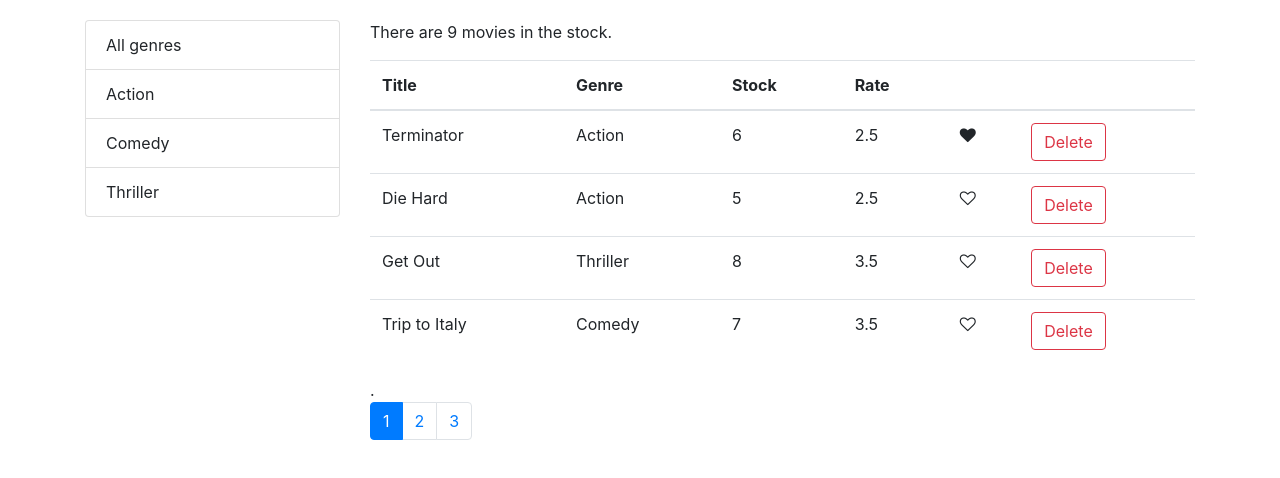
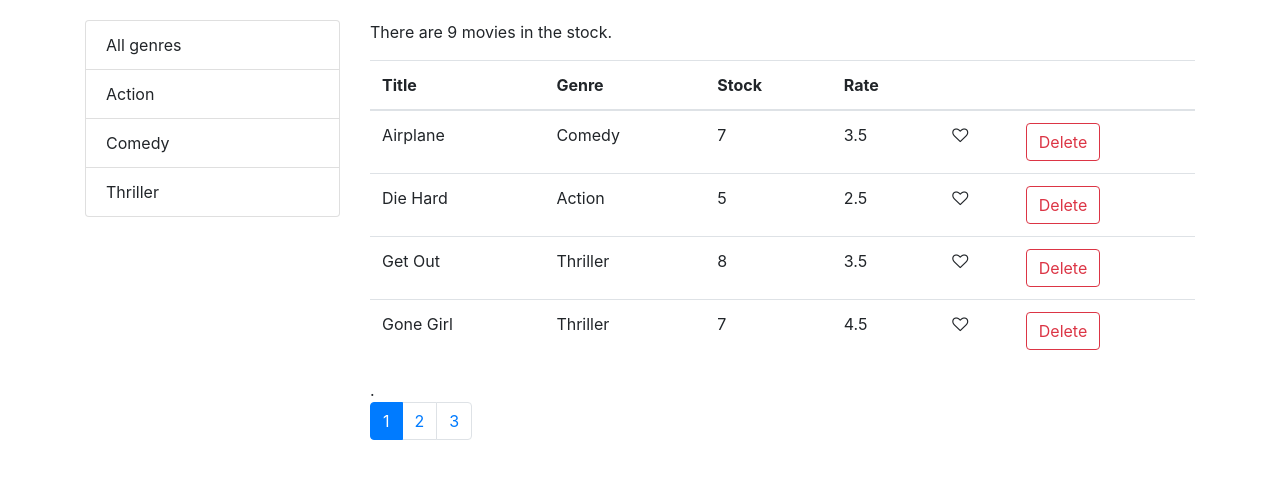
Before and after one commit to EJNB/vidly, a React (Create React App) app: page / in a window 1280 px wide. Shown: the top 478 px of the page. Built offline with nearby package versions, Linux system fonts and the light colour scheme.

Commit message:
Extracting the movie sort responsability to moviesTable component

```diff
--- a/src/components/movies.js
+++ b/src/components/movies.js
@@ -4,7 +4,8 @@ import {getGenres} from "../services/fakeGenreService";
 import Pagination from './common/pagination';
 import paginate from '../utils/paginate';
 import ListGroup from "./common/listGroup";
-import MovieTable from "./moviesTable";
+import MoviesTable from "./moviesTable";
+import _ from 'lodash';
 
 class Movies extends React.Component {
     state = {
@@ -12,6 +13,7 @@ class Movies extends React.Component {
         genres: [],
         currentPage: 1,
         pageSize: 4,
+        sortColumn: {path: 'title', order: 'asc' }
     };
 
     componentDidMount() {
@@ -41,16 +43,22 @@ class Movies extends React.Component {
         this.setState({selectedGenre: genre, currentPage: 1})
     };
 
+    handleSort = sortColumn => {
+        this.setState({sortColumn});
+    };
+
     render() {
         const {length: count} = this.state.movies;
-        const {currentPage, pageSize, movies: allMovies, genres, selectedGenre} = this.state;
+        const {currentPage, pageSize, movies: allMovies, genres, selectedGenre, sortColumn} = this.state;
 
         if (!count) return <p>There are not movies in the stock</p>;
 
         const filtered = selectedGenre && selectedGenre._id
             ? allMovies.filter(m => m.genre._id === selectedGenre._id)
             : allMovies;
-        const movies = paginate(filtered, currentPage, pageSize);
+
+        const sorted = _.orderBy(filtered, [sortColumn.path], [sortColumn.order]);
+        const movies = paginate(sorted, currentPage, pageSize);
         return (
             <div className="row">
                 <div className="col-3">
@@ -62,10 +70,12 @@ class Movies extends React.Component {
                 </div>
                 <div className="col">
                     <p>There are {filtered.length} movies in the stock.</p>
-                    <MovieTable
+                    <MoviesTable
                         movies={movies}
                         onDelete={this.handleDelete}
                         onLike={this.handleLike}
+                        sortColumn={sortColumn}
+                        onSort={this.handleSort}
                     />
                     <Pagination
                         itemsCount={filtered.length}
--- a/src/components/moviesTable.js
+++ b/src/components/moviesTable.js
@@ -1,16 +1,35 @@
-import React from "react";
+import React, {Component} from "react";
 import Like from "./common/like";
 
-const MovieTable = props => {
-    const {movies, onDelete, onLike} = props;
+class MoviesTable extends Component {
+
+    /**
+     * In this method will have the logic for determinate the sort order.
+     * @param path
+     *  Column heder, ex: title, genre, rate.
+     */
+    raiseSort = path => {
+        const sortColumn= {...this.props.sortColumn};
+        if(sortColumn.path === path)
+            sortColumn.order = (sortColumn.order === 'asc') ? 'desc': 'asc';
+        else {
+            sortColumn.path = path;
+            sortColumn.order = 'asc';
+        }
+        this.props.onSort(sortColumn);
+    };
+
+    render() {
+        const {movies, onDelete, onLike} = this.props;
+
         return (
             <table className="table">
                 <thead>
                 <tr>
-                <th scope="col">Title</th>
-                <th scope="col">Genre</th>
-                <th scope="col">Stock</th>
-                <th scope="col">Rate</th>
+                    <th scope="col" onClick={()=> this.raiseSort('title')}>Title</th>
+                    <th scope="col" onClick={()=> this.raiseSort('genre.name')}>Genre</th>
+                    <th scope="col" onClick={()=> this.raiseSort('numberInStock')}>Stock</th>
+                    <th scope="col" onClick={()=> this.raiseSort('dailyRentalRate')}>Rate</th>
                     <th scope="col"></th>
                     <th scope="col"></th>
                 </tr>
@@ -43,5 +62,7 @@ const MovieTable = props => {
                 </tbody>
             </table>
         );
-};
-export default MovieTable;
+    }
+}
+
+export default MoviesTable;
```
Lines whose indentation alone changed are shown as unchanged.
